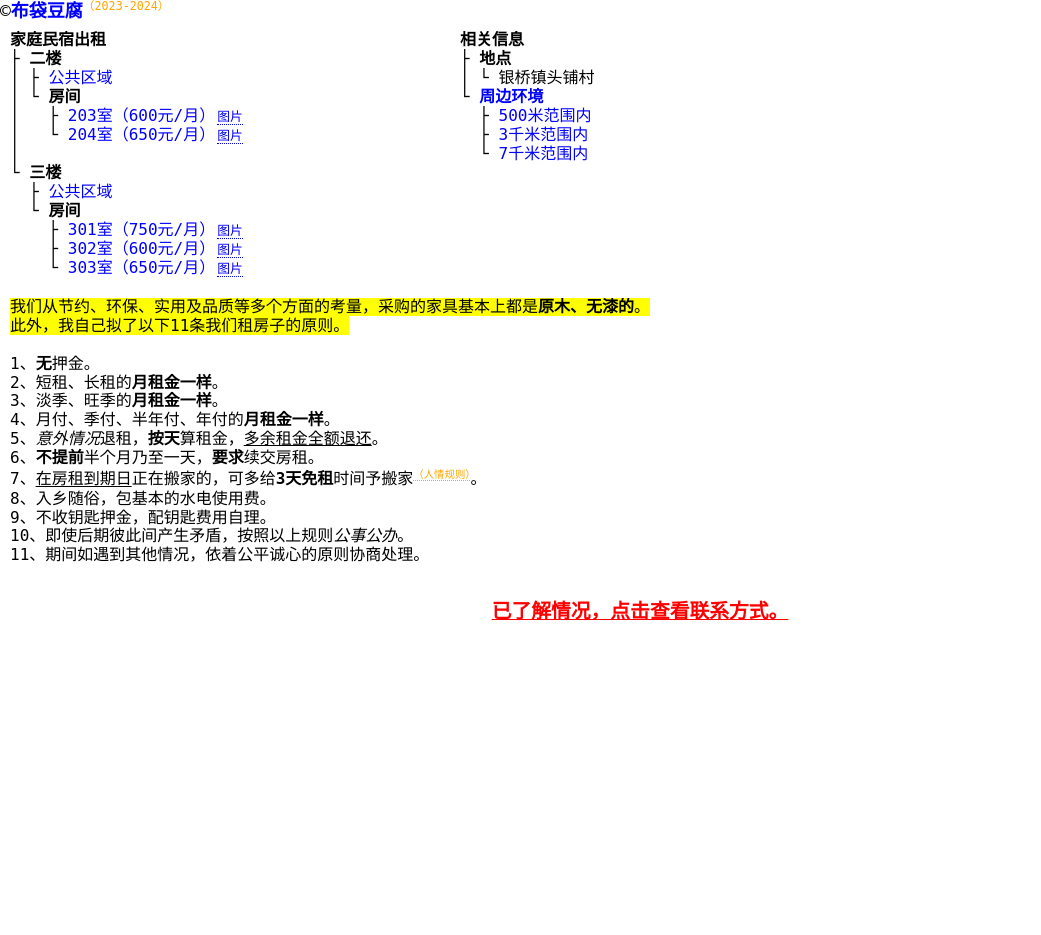
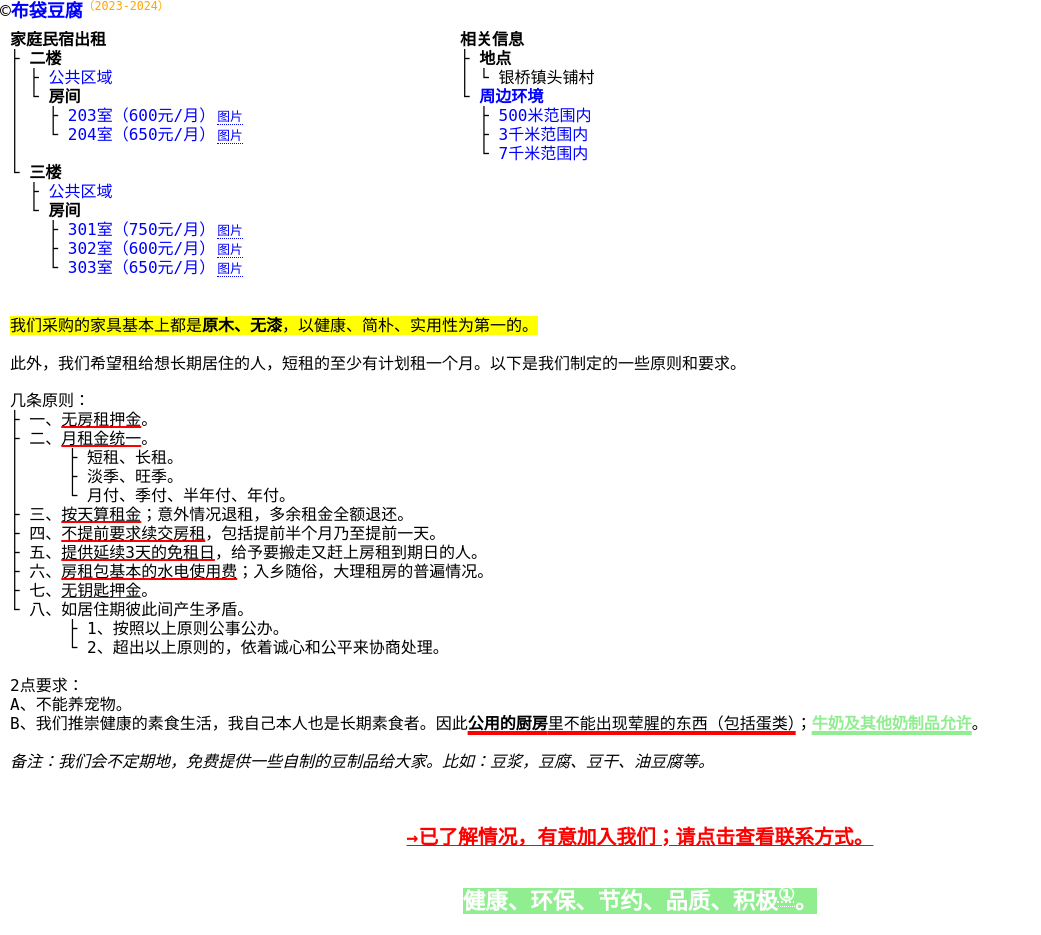
Before and after one commit to budaipro/budai, a Jekyll site: the page built from inn.html, in a window 1280 px wide. Shown: the whole page, without its empty margins (0-1041 px from the left). Built offline with Jekyll 4.4.1, drawn with Linux system fonts in a browser that asks for light colours; before the commit the page ends 900 px from its top, so only the background shows below that.

Commit message:
更新inn

```diff
--- a/inn.html
+++ b/inn.html
@@ -136,6 +136,12 @@ sub {
     max-width: 100%;
   }
 }
+
+.supa {
+  color: white;
+  font-size: 85%;
+  cursor: help;
+}
 </style>
 
 <script>
@@ -213,9 +219,9 @@ window.mobileCheck = function() {
   │ ├ <div class="collapse"><span class="collapse-toggler" data-toggle="collapse">阳台</span><span class="gallery-open-btn" data-src="/assets/img/logo.png" data-alt="阳台" title="点击查看图片">图片</span><div class="collapse-body">
   │ │ └ 家具
   │ │   ├ <div class="collapse"><span class="collapse-toggler" data-toggle="collapse">原木沙发<sup>无漆</sup></span><div class="collapse-body">
-  │ │   │ ├ 三人座x1
-  │ │   │ ├ 二人座x1
-  │ │   │ └ 一人座x1</div></div>
+  │ │   │ ├ 3人座x1
+  │ │   │ ├ 2人座x1
+  │ │   │ └ 1人座x1</div></div>
   │ │   └ 茶几<sup>无漆</sup></div></div>
   │ └ <div class="collapse"><span class="collapse-toggler" data-toggle="collapse">晾衣区</span><span class="gallery-open-btn" data-src="/assets/img/logo.png" data-alt="晾衣区" title="点击查看图片">图片</span><div class="collapse-body">
   │   └ 家具
@@ -231,7 +237,7 @@ window.mobileCheck = function() {
     │ └ 家具
     │   ├ 原木壁挂置物架（6钩）<sup>无漆</sup>
     │   ├ 原木衣架<sup>无漆</sup>
-    │   ├ 实木双人床
+    │   ├ 原木双人床<sup>无漆</sup>
     │   ├ 原木床头柜<sup>无漆</sup>
     │   └ 原木书桌<sup>无漆</sup>
     │     ├ 氛围台灯
@@ -256,7 +262,7 @@ window.mobileCheck = function() {
       └ 家具
         ├ 原木壁挂置物架（6钩）<sup>无漆</sup>
         ├ 原木衣架<sup>无漆</sup>
-        ├ 实木双人床
+        ├ 原木双人床<sup>无漆</sup>
         └ 原木书桌<sup>无漆</sup>
           ├ 氛围台灯
           ├ 仿真植物
@@ -270,20 +276,19 @@ window.mobileCheck = function() {
   ├ <div class="collapse"><span class="collapse-toggler" data-toggle="collapse">500米范围内</span><div class="collapse-body">
   │ ├ <div class="collapse"><span class="collapse-toggler" data-toggle="collapse">生活相关</span><div class="collapse-body">
   │ │ ├ 公交车站
-  │ │ ├ 打山泉水处
+  │ │ ├ 山泉水取水处
   │ │ ├ <b>早餐店</b>
   │ │ ├ 餐饮店
   │ │ ├ <b>农贸市场</b>（<mark>每月4次大型集市</mark>）
   │ │ ├ 便利生活超市
   │ │ ├ 咖啡馆
   │ │ ├ <div class="collapse"><span class="collapse-toggler" data-toggle="collapse"><b>快递网点</b></span><div class="collapse-body">
-  │ │ │ └  圆通、申通、极兔、中通、韵达</div></div>
+  │ │ │ └ 圆通、申通、极兔、中通、韵达</div></div>
   │ │ ├ 中国邮政
   │ │ ├ <b>镇卫生院</b>
   │ │ ├ <b>云南农村信用银行</b>
   │ │ ├ 幼儿园/中学
-  │ │ └ <em>很多旅居的邻居</em>
-  │ │</div></div>
+  │ │ └ <em>很多旅居的邻居</em></div></div>
   │ └ <div class="collapse"><span class="collapse-toggler" data-toggle="collapse">行政相关</span><div class="collapse-body">
   │   ├ 镇政府
   │   └ 镇公安局</div></div>
@@ -305,21 +310,35 @@ window.mobileCheck = function() {
     └ <del style="opacity: .5;">喜洲古镇（12千米）</del></div></div></div></div>
 </pre>
 <pre class="rules">
-<mark>我们从节约、环保、实用及品质等多个方面的考量，采购的家具基本上都是<strong>原木、无漆的</strong>。<br>此外，我自己拟了以下11条我们租房子的原则。</mark>
+<div style="white-space: pre-wrap;">
+<mark>我们采购的家具基本上都是<strong>原木、无漆</strong>，以健康、简朴、实用性为第一的。</mark>
 
-1、<strong>无</strong>押金。
-2、短租、长租的<strong>月租金一样</strong>。
-3、淡季、旺季的<strong>月租金一样</strong>。
-4、月付、季付、半年付、年付的<strong>月租金一样</strong>。
-5、<em>意外情况</em>退租，<strong>按天</strong>算租金，<span style="text-decoration: underline;">多余租金全额退还</span>。
-6、<strong>不提前</strong>半个月乃至一天，<strong>要求</strong>续交房租。
-7、<span style="text-decoration: underline;">在房租到期日</span>正在搬家的，可多给<strong>3天免租</strong>时间予搬家<sup>（人情规则）</sup>。
-8、入乡随俗，包基本的水电使用费。
-9、不收钥匙押金，配钥匙费用自理。
-10、即使后期彼此间产生矛盾，按照以上规则<em>公事公办</em>。
-11、期间如遇到其他情况，依着公平诚心的原则协商处理。
+此外，我们希望租给想长期居住的人，短租的至少有计划租一个月。以下是我们制定的一些原则和要求。</div>
+
+几条原则：
+├ 一、<span style="text-decoration: underline solid 2px red;">无房租押金</span>。
+├ 二、<span style="text-decoration: underline solid 2px red;">月租金统一</span>。
+│     ├ 短租、长租。
+│     ├ 淡季、旺季。
+│     └ 月付、季付、半年付、年付。
+├ 三、<span style="text-decoration: underline solid 2px red;">按天算租金</span>；意外情况退租，多余租金全额退还。
+├ 四、<span style="text-decoration: underline solid 2px red;">不提前要求续交房租</span>，包括提前半个月乃至提前一天。
+├ 五、<span style="text-decoration: underline solid 2px red;">提供延续3天的免租日</span>，给予要搬走又赶上房租到期日的人。
+├ 六、<span style="text-decoration: underline solid 2px red;">房租包基本的水电使用费</span>；入乡随俗，大理租房的普遍情况。
+├ 七、<span style="text-decoration: underline solid 1px red;">无钥匙押金</span>。
+└ 八、如居住期彼此间产生矛盾。
+      ├ 1、按照以上原则公事公办。
+      └ 2、超出以上原则的，依着诚心和公平来协商处理。
+<div style="white-space: pre-wrap;">
+2点要求：
+A、不能养宠物。
+B、我们推崇健康的素食生活，我自己本人也是长期素食者。因此<span style="text-decoration: underline solid red 4px;"><strong>公用的厨房</strong>里不能出现荤腥的东西（包括蛋类）</span>；<span style="color: lightgreen; font-weight: bold; text-decoration: underline solid lightgreen 4px;">牛奶及其他奶制品允许</span>。
+
+<em>备注：我们会不定期地，免费提供一些自制的豆制品给大家。比如：豆浆，豆腐、豆干、油豆腐等。</em>
+</div>
 </pre>
-<div style="margin: 35px; color: red; font-size: 110%; font-weight: bold; text-align: center;"><span style="text-decoration: underline; cursor: pointer;" onclick="this.style.display = 'none'; this.parentNode.querySelector('mark').style.display = 'inline';">已了解情况，点击查看联系方式。</span><mark style="display: none;">电话：19542586219，微信：同电话号。</mark></div>
+<div style="margin: 35px; color: red; font-size: 110%; font-weight: bold; text-align: center;"><span style="text-decoration: underline; cursor: pointer;" onclick="this.style.display = 'none'; this.parentNode.querySelector('mark').style.display = 'inline';">→已了解情况，有意加入我们；请点击查看联系方式。</span><mark style="display: none;">电话：19542586219，微信：同电话号。</mark></div>
+<div style="font-size: 125%; font-weight: bold; text-align: center; margin: 20px 0;"><span style="color: white; background-color: lightgreen;">健康、环保、节约、品质、积极<sup class="supa"><abbr title="注：①此处引用的“健康”、“环保”、“节约”、“品质”、“积极”5个词语，所赋予的涵义属于我们个人的定义；不同人之间的标准会有所差别。">①</abbr></sup>。</span></div>
 <div id="gallery">
   <div class="loading" style="position: absolute; left: 0; top: 0; background-color: black; color: white; font-size: 70%; padding: 0 5px; width: 60px;"></div>
   <div>
```
